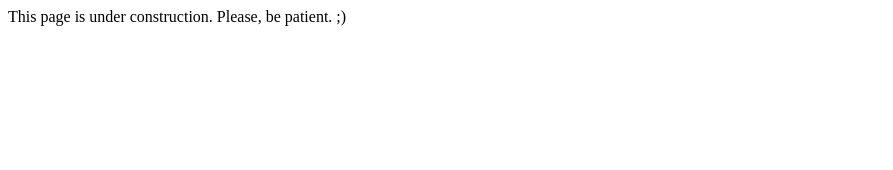
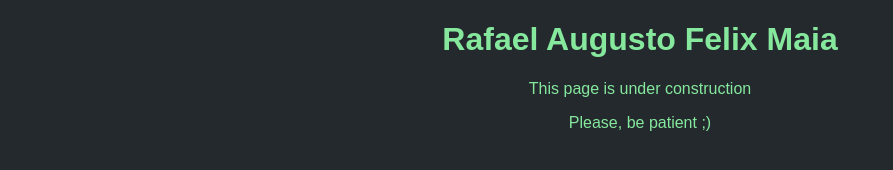
Before and after one commit to rafm/rafm.github.io, a plain HTML site: page index.html in a window 1280 px wide. Shown: the whole page, without its empty margins (0-893 px from the left). Drawn offline with Linux system fonts and the light colour scheme.

Commit message:
Updating "under construction" page
Adding initial styles on "under construction" page

```diff
--- a/index.html
+++ b/index.html
@@ -1,5 +1,25 @@
-<html>
-  <body>
-    <p>This page is under construction. Please, be patient. ;)</p>
-  </body>
+<!DOCTYPE html>
+<html lang="pt-BR">
+<head>
+    <meta charset="UTF-8">
+    <meta name="viewport" content="width=device-width, initial-scale=1.0">
+    <title>rafm.dev</title>
+    <style>
+        body {
+            background-color: #24292e;
+            font-family: Arial, Helvetica, sans-serif;
+            color: #85e89d;
+            text-align: center;
+        }
+    </style>
+</head>
+<body>
+    <header>
+        <h1>Rafael Augusto Felix Maia</h1>
+    </header>
+    <main>
+        <p>This page is under construction</p>
+        <p>Please, be patient ;)</p>
+    </main>
+</body>
 </html>
```
